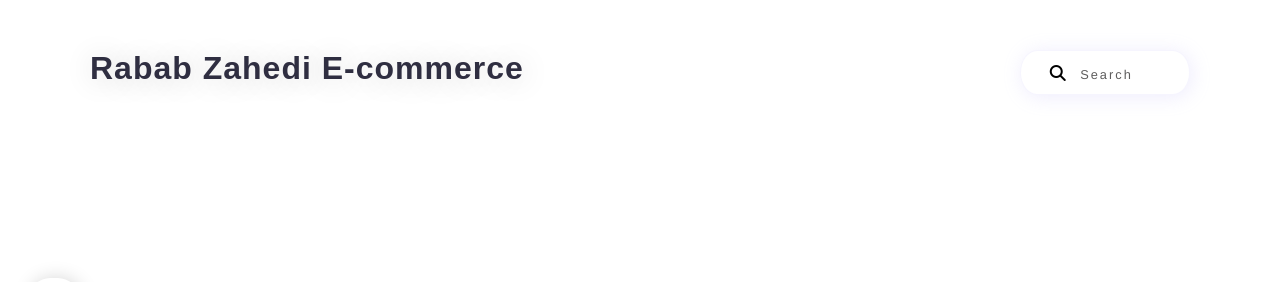
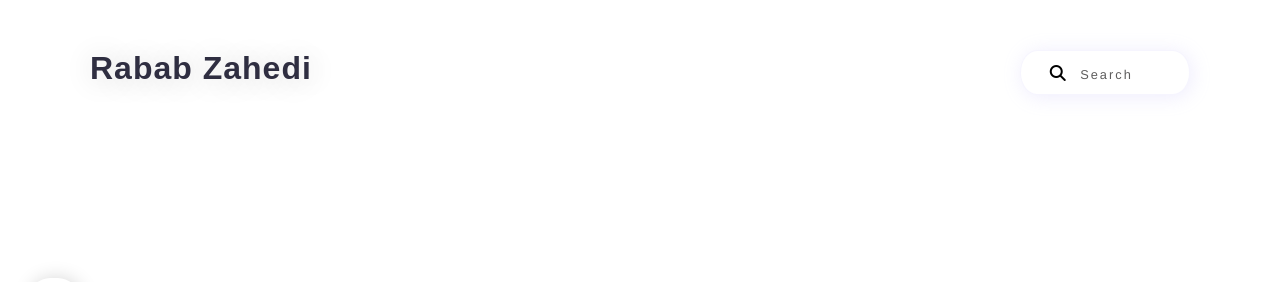
Before and after one commit to Rababzahedi/e-commerce-sample-project-2, a plain HTML site: page index.html in a window 1280 px wide. Shown: the top 282 px of the page. Drawn offline with Linux system fonts and the light colour scheme.

Commit message:
1st page updated

```diff
--- a/index.html
+++ b/index.html
@@ -17,7 +17,7 @@
 <body>
     <div class="container">
         <div class="logo">
-            <a href="">Rabab Zahedi E-commerce</a>
+            <a href="">Rabab Zahedi</a>
         </div>
         <div class="search-area">
             <div class="searchbox">
```
